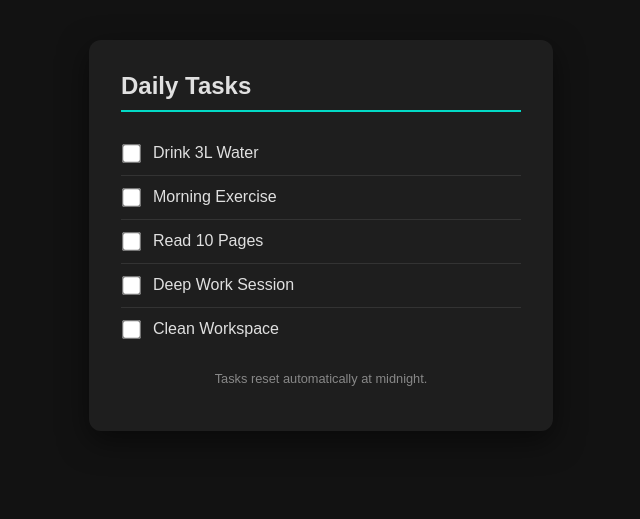
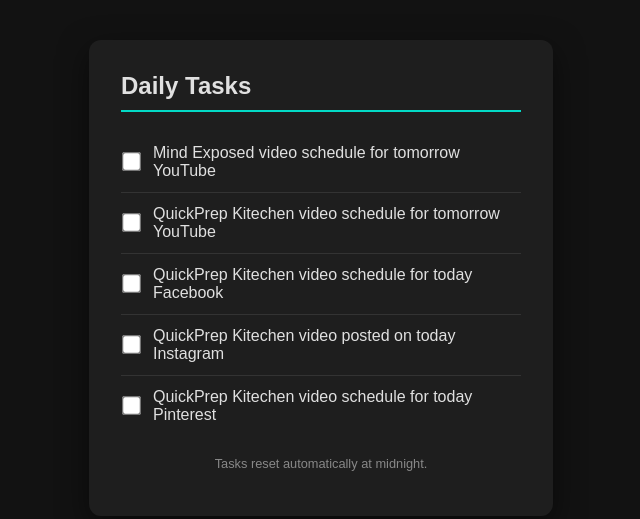
Before and after one commit to QuickPrepKitchen/daily-habit-tracker, a plain HTML site: page index.html in a window 1280 px wide. Shown: the whole page, without its empty margins (319-959 px from the left). Drawn offline with Linux system fonts and the light colour scheme.

Commit message:
Update index.html

```diff
--- a/index.html
+++ b/index.html
@@ -33,11 +33,11 @@
 <script>
     // 1. Define your tasks here
     const tasks = [
-        "Drink 3L Water",
-        "Morning Exercise",
-        "Read 10 Pages",
-        "Deep Work Session",
-        "Clean Workspace"
+        "Mind Exposed video schedule for tomorrow YouTube",
+        "QuickPrep Kitechen video schedule for tomorrow YouTube",
+        "QuickPrep Kitechen video schedule for today Facebook",
+        "QuickPrep Kitechen video posted on today Instagram",
+        "QuickPrep Kitechen video schedule for today Pinterest"
     ];
 
     const taskListData = JSON.parse(localStorage.getItem('dailyTasks')) || tasks.map(t => ({ name: t, completed: false }));
```
